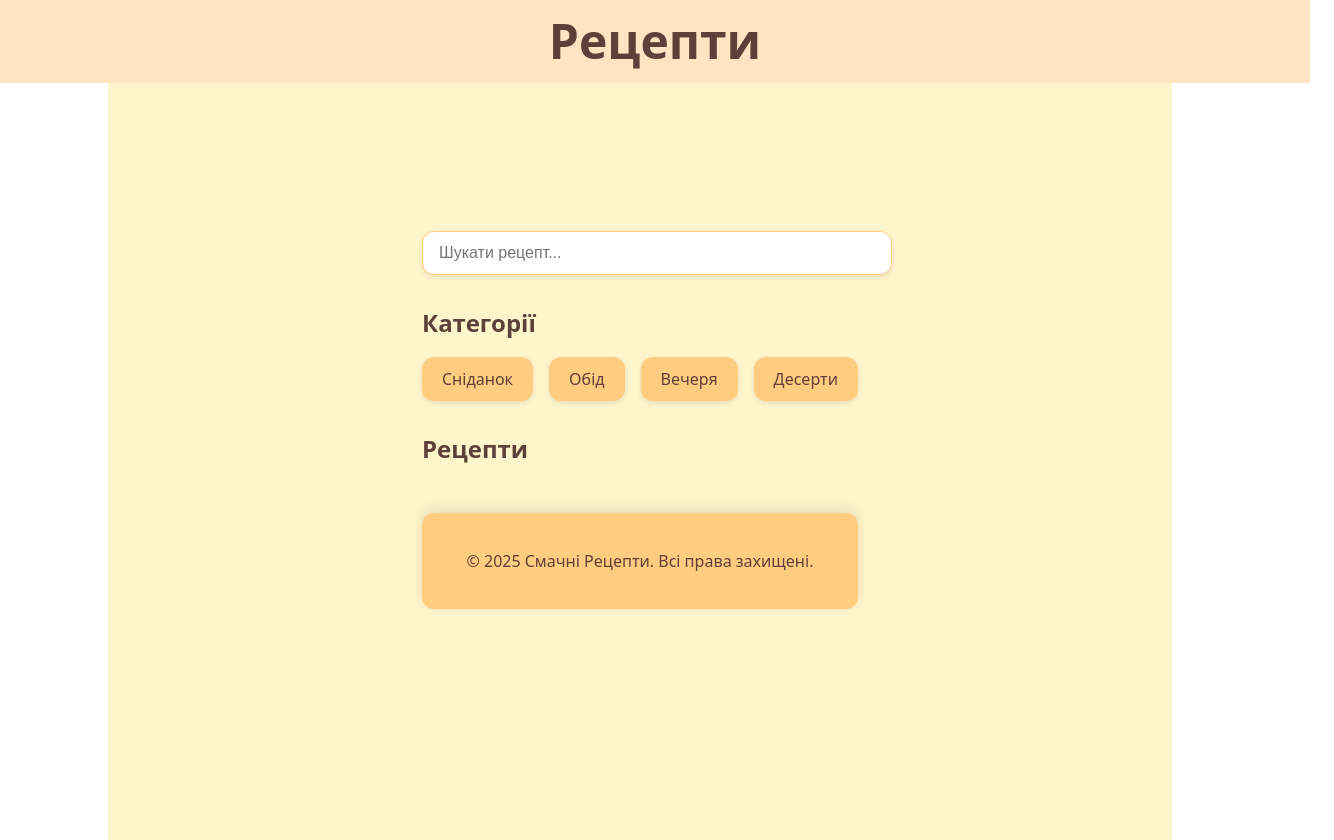
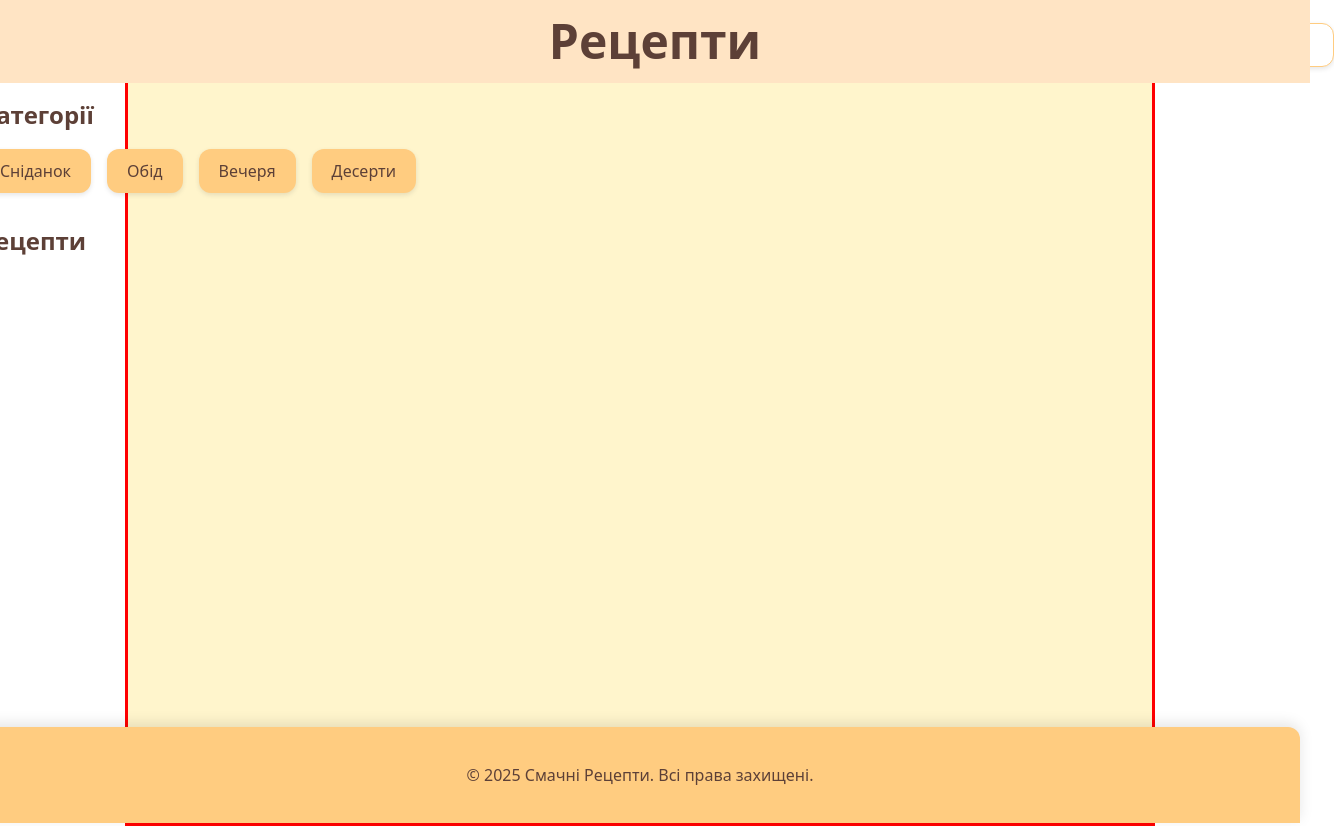
Before and after one commit to Volodymyr-Bauzi/recipe-app, a React (Vite) app: page / in a window 1280 px wide. Shown: the whole page, 1334 px wide, since content can reach past the window. Built offline with nearby package versions, Linux system fonts and the light colour scheme.

Commit message:
updated footer styles

```diff
--- a/src/App.module.css
+++ b/src/App.module.css
@@ -11,10 +11,18 @@ body {
   margin: 0 auto;
   justify-content: center;
   min-height: 100vh;
-  padding: 20px;
   background: #fff5cc;
   color: #5d4037;
   display: flex;
+  border: 3px solid red;
+}
+
+.content {
+  margin-top: 20px;
+  display: flex;
+  flex-direction: column;
+  justify-content: space-between;
+  height: 100vh;
 }
 
 header {
@@ -94,11 +102,14 @@ header {
 }
 
 .footer {
+  margin-top: auto;
   padding: 20px;
   background: #ffcc80;
-  border-radius: 12px;
+  border-top-left-radius: 12px;
+  border-top-right-radius: 12px;
   box-shadow: 0 -4px 14px rgb(0 0 0 / 0.1);
   text-align: center;
+  width: 100vw;
 }
 
 @media screen and (max-width: 600px) {
--- a/src/App.tsx
+++ b/src/App.tsx
@@ -37,6 +37,8 @@ function App() {
           <h1 className={s.headerTitle}>Рецепти</h1>
         </header>
 
+        <div className={s.content}>
+          <div>
             {/* Search Section */}
             <section className={s.searchSection}>
               <input
@@ -62,6 +64,7 @@ function App() {
               <h2 className={s.sectionTitle}>Рецепти</h2>
               <div className={s.recipesGrid}>{/* List in here */}</div>
             </section>
+          </div>
 
           {/* Footer Section */}
           <footer className={s.footer}>
@@ -70,6 +73,7 @@ function App() {
             </p>
           </footer>
         </div>
+      </div>
     </>
   );
 }
```
Lines whose indentation alone changed are shown as unchanged.
